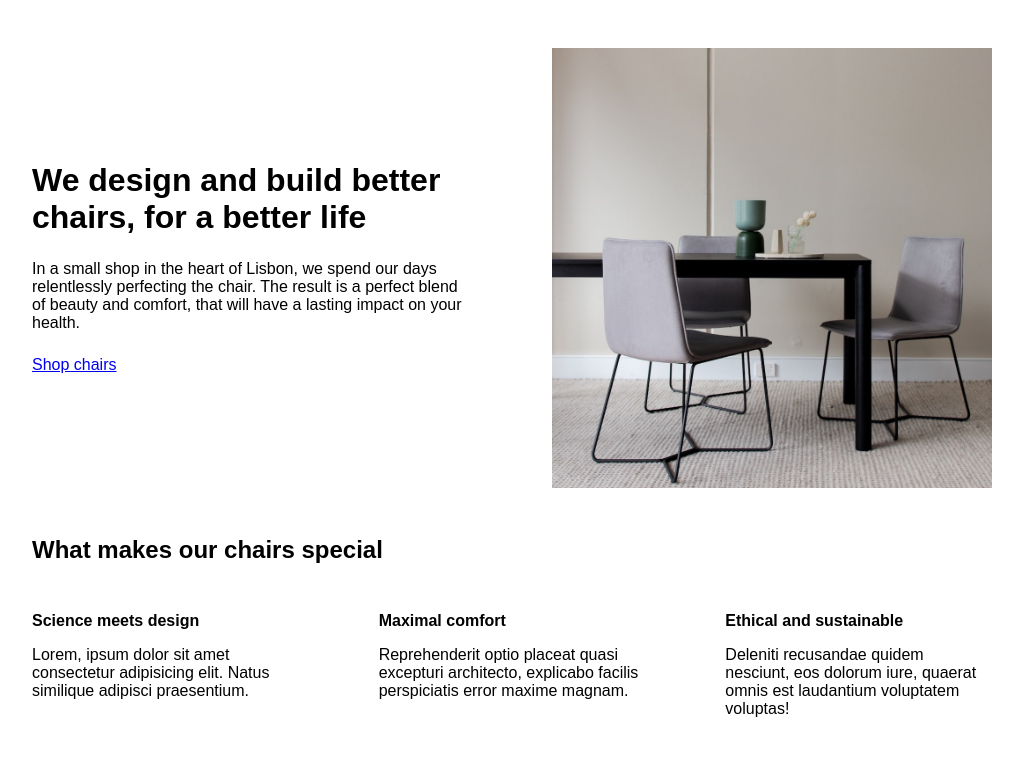
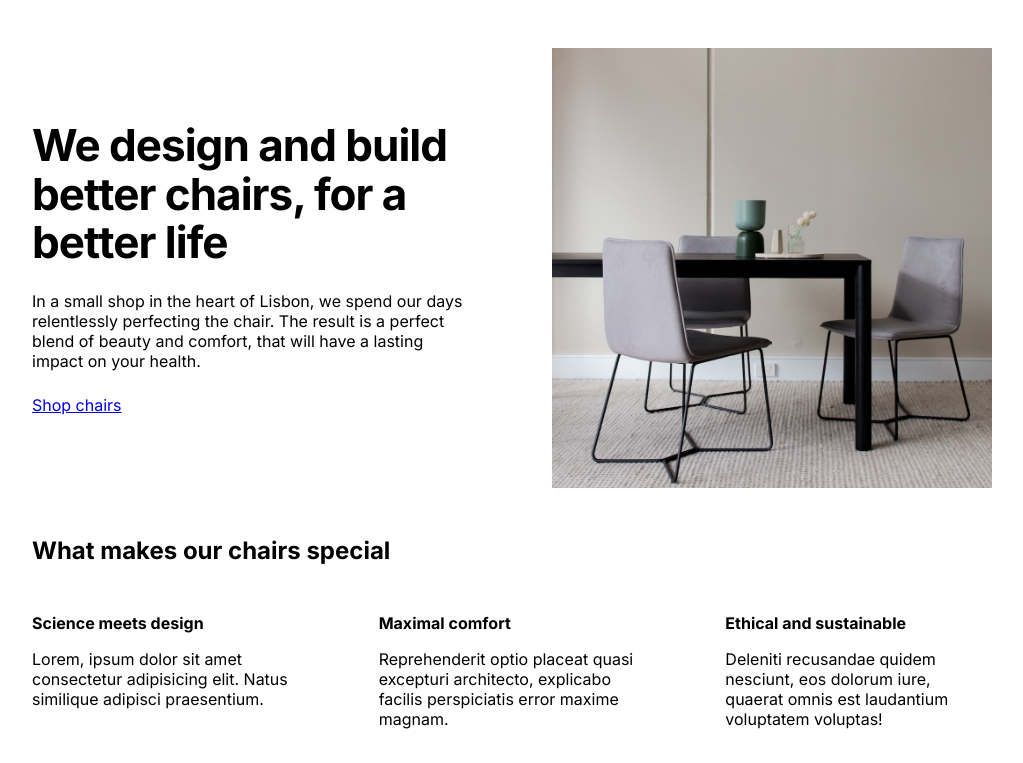
Before and after one commit to jahaar08/Design, a plain HTML site: page index.html in a window 1280 px wide. Shown: the top 763 px of the page, without its empty margins (128-1151 px from the left). Drawn offline with Linux system fonts and the light colour scheme.

Commit message:
added css properties

```diff
--- a/index.html
+++ b/index.html
@@ -4,7 +4,12 @@
     <meta charset="UTF-8" />
     <meta http-equiv="X-UA-Compatible" content="IE=edge" />
     <meta name="viewport" content="width=device-width, initial-scale=1.0" />
-
+    <link rel="preconnect" href="https://fonts.googleapis.com" />
+    <link rel="preconnect" href="https://fonts.gstatic.com" crossorigin />
+    <link
+      href="https://fonts.googleapis.com/css2?family=Inter:wght@400;500;700&family=Montserrat:wght@400;500&display=swap"
+      rel="stylesheet"
+    />
     <link rel="stylesheet" href="style.css" />
     <title>Lisbon Chair Shop</title>
   </head>
--- a/style.css
+++ b/style.css
@@ -16,7 +16,7 @@ FONT SIZE SYSTEM (px)
 /* GENERAL STYLES */
 /* ------------------------ */
 body {
-  font-family: sans-serif;
+  font-family: "Inter", sans-serif;
 }
 
 .container {
@@ -57,6 +57,10 @@ header {
 
 h1 {
   margin-bottom: 24px;
+  line-height: 1.1;
+  font-size: 44px;
+  letter-spacing: -1px;
+  /* 44 / 52 / 62 */
 }
 
 .header-text {
```
